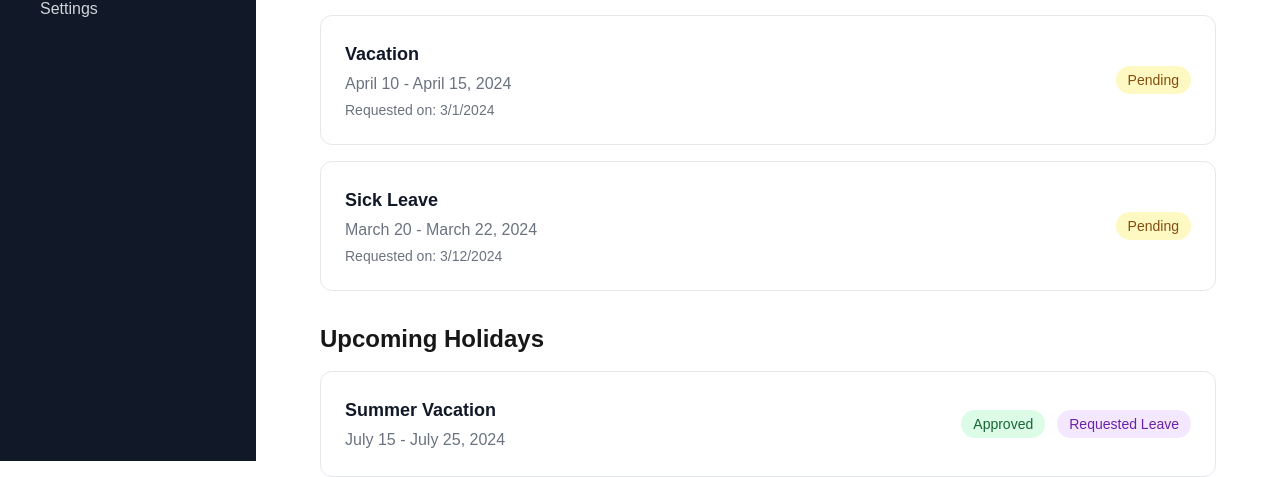
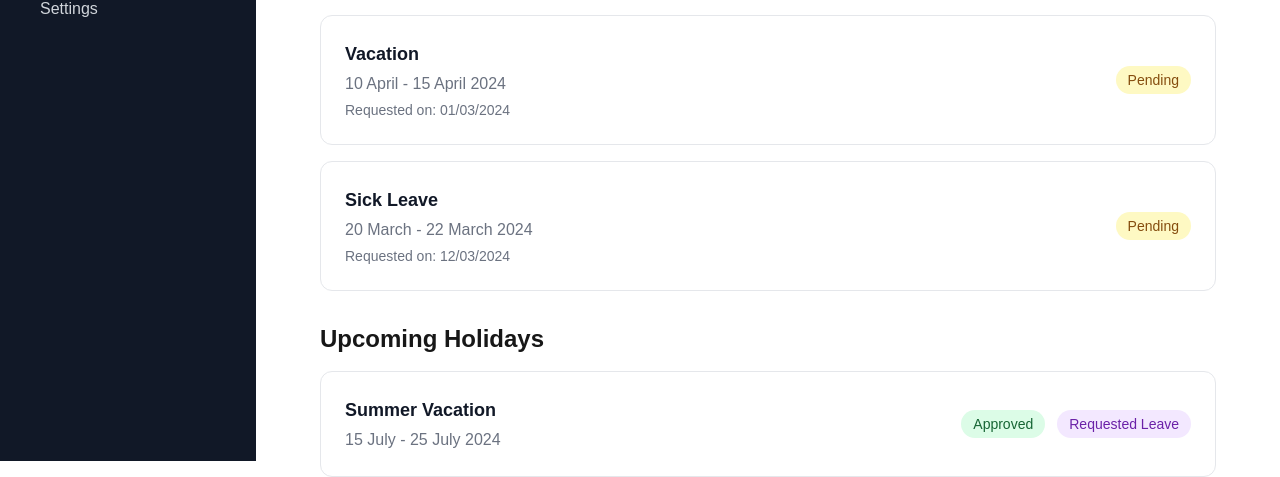
Before and after one commit to szbence7/hrm, a Next.js app: page /employee in a window 1280 px wide. Shown: the part 339-816 px from the top of the page. Built offline with nearby package versions, Linux system fonts and the light colour scheme.

Commit message:
Holiday count based on age

```diff
--- a/src/app/employee/page.tsx
+++ b/src/app/employee/page.tsx
@@ -112,6 +112,13 @@ export default function EmployeeDashboard() {
     return date.toISOString().split('T')[0];
   };
 
+  // Add a date formatting helper function
+  const formatDate = (dateString: string, options: Intl.DateTimeFormatOptions) => {
+    const date = new Date(dateString);
+    // Use en-GB for consistent date formatting
+    return date.toLocaleDateString('en-GB', options);
+  };
+
   const getDateLabel = (date: Date) => {
     const selectedDay = new Date(date);
     const today = new Date(baseDate);
@@ -127,7 +134,7 @@ export default function EmployeeDashboard() {
     if (diffDays === 1) return 'Tomorrow';
     if (diffDays === -1) return 'Yesterday';
 
-    return selectedDay.toLocaleDateString('en-US', {
+    return selectedDay.toLocaleDateString('en-GB', {
       weekday: 'long',
       month: 'long',
       day: 'numeric',
@@ -218,18 +225,21 @@ export default function EmployeeDashboard() {
                     {request.type}
                   </h3>
                   <p className="text-gray-500 mt-1">
-                    {new Date(request.startDate).toLocaleDateString('en-US', {
+                    {formatDate(request.startDate, {
                       month: 'long',
                       day: 'numeric',
-                    })} -{' '}
-                    {new Date(request.endDate).toLocaleDateString('en-US', {
+                    })} - {formatDate(request.endDate, {
                       month: 'long',
                       day: 'numeric',
                       year: 'numeric',
                     })}
                   </p>
                   <p className="text-sm text-gray-500 mt-1">
-                    Requested on: {new Date(request.requestedOn).toLocaleDateString()}
+                    Requested on: {formatDate(request.requestedOn, {
+                      year: 'numeric',
+                      month: 'numeric',
+                      day: 'numeric',
+                    })}
                   </p>
                 </div>
                 <span className="px-3 py-1 text-sm font-medium rounded-full bg-yellow-100 text-yellow-800">
@@ -257,7 +267,7 @@ export default function EmployeeDashboard() {
                   </h3>
                   <p className="text-gray-500 mt-1">
                     {holiday.type === 'public' ? (
-                      new Date(holiday.date).toLocaleDateString('en-US', {
+                      formatDate(holiday.date, {
                         weekday: 'long',
                         year: 'numeric',
                         month: 'long',
@@ -265,11 +275,10 @@ export default function EmployeeDashboard() {
                       })
                     ) : (
                       <>
-                        {new Date(holiday.startDate).toLocaleDateString('en-US', {
+                        {formatDate(holiday.startDate, {
                           month: 'long',
                           day: 'numeric',
-                        })} -{' '}
-                        {new Date(holiday.endDate).toLocaleDateString('en-US', {
+                        })} - {formatDate(holiday.endDate, {
                           month: 'long',
                           day: 'numeric',
                           year: 'numeric',
--- a/src/app/holidays/page.tsx
+++ b/src/app/holidays/page.tsx
@@ -125,6 +125,13 @@ export default function HolidaysPage() {
     setIsDialogOpen(false);
   };
 
+  // Add a date formatting helper function
+  const formatDate = (dateString: string, options: Intl.DateTimeFormatOptions) => {
+    const date = new Date(dateString);
+    // Use en-GB for consistent date formatting
+    return date.toLocaleDateString('en-GB', options);
+  };
+
   return (
     <div className="space-y-6">
       <div className="flex flex-col sm:flex-row justify-between items-start sm:items-center gap-4 sm:gap-0">
@@ -195,7 +202,7 @@ export default function HolidaysPage() {
                           {holiday.name}
                         </td>
                         <td className="px-4 sm:px-6 py-4 whitespace-nowrap text-sm text-gray-500 dark:text-gray-400">
-                          {new Date(holiday.date).toLocaleDateString('en-US', {
+                          {formatDate(holiday.date, {
                             weekday: 'long',
                             year: 'numeric',
                             month: 'long',
@@ -253,10 +260,10 @@ export default function HolidaysPage() {
                           {request.type}
                         </td>
                         <td className="px-4 sm:px-6 py-4 whitespace-nowrap text-sm text-gray-500 dark:text-gray-400">
-                          {new Date(request.startDate).toLocaleDateString('en-US', {
+                          {formatDate(request.startDate, {
                             month: 'short',
                             day: 'numeric',
-                          })} - {new Date(request.endDate).toLocaleDateString('en-US', {
+                          })} - {formatDate(request.endDate, {
                             month: 'short',
                             day: 'numeric',
                             year: 'numeric',
@@ -314,7 +321,7 @@ export default function HolidaysPage() {
                           {holiday.name}
                         </td>
                         <td className="px-4 sm:px-6 py-4 whitespace-nowrap text-sm text-gray-500 dark:text-gray-400">
-                          {new Date(holiday.date).toLocaleDateString('en-US', {
+                          {formatDate(holiday.date, {
                             weekday: 'long',
                             year: 'numeric',
                             month: 'long',
--- a/src/components/EmployeeDetailsModal.tsx
+++ b/src/components/EmployeeDetailsModal.tsx
@@ -93,6 +93,13 @@ export default function EmployeeDetailsModal({
   const extraVacationDays = extraLeaves.reduce((sum, leave) => sum + leave.days, 0);
   const totalVacationDays = baseVacationDays + extraVacationDays;
   const age = calculateAge(employee.birthDate);
+
+  // Add a date formatting helper function
+  const formatDate = (dateString: string, options: Intl.DateTimeFormatOptions = {}) => {
+    const date = new Date(dateString);
+    // Use en-GB for consistent date formatting
+    return date.toLocaleDateString('en-GB', options);
+  };
 
   return (
     <Dialog open={isOpen} onOpenChange={onClose}>
@@ -225,7 +232,7 @@ export default function EmployeeDetailsModal({
                     <div>
                       <p className="text-sm text-gray-500 dark:text-gray-400">Birth Date</p>
                       <p className="font-medium">
-                        {new Date(employee.birthDate).toLocaleDateString()} ({age} years old)
+                        {formatDate(employee.birthDate)} ({age} years old)
                       </p>
                     </div>
                     <div>
```
